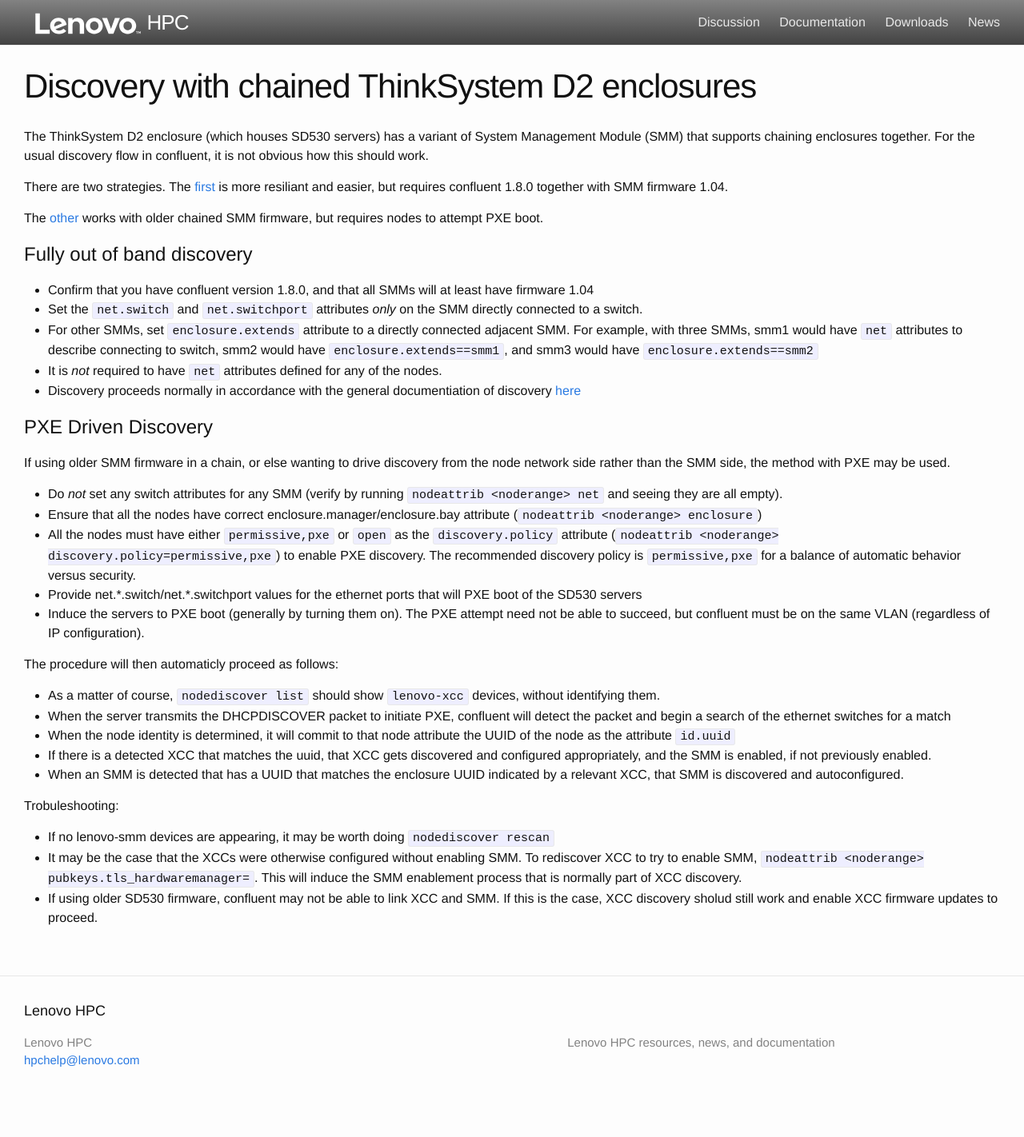
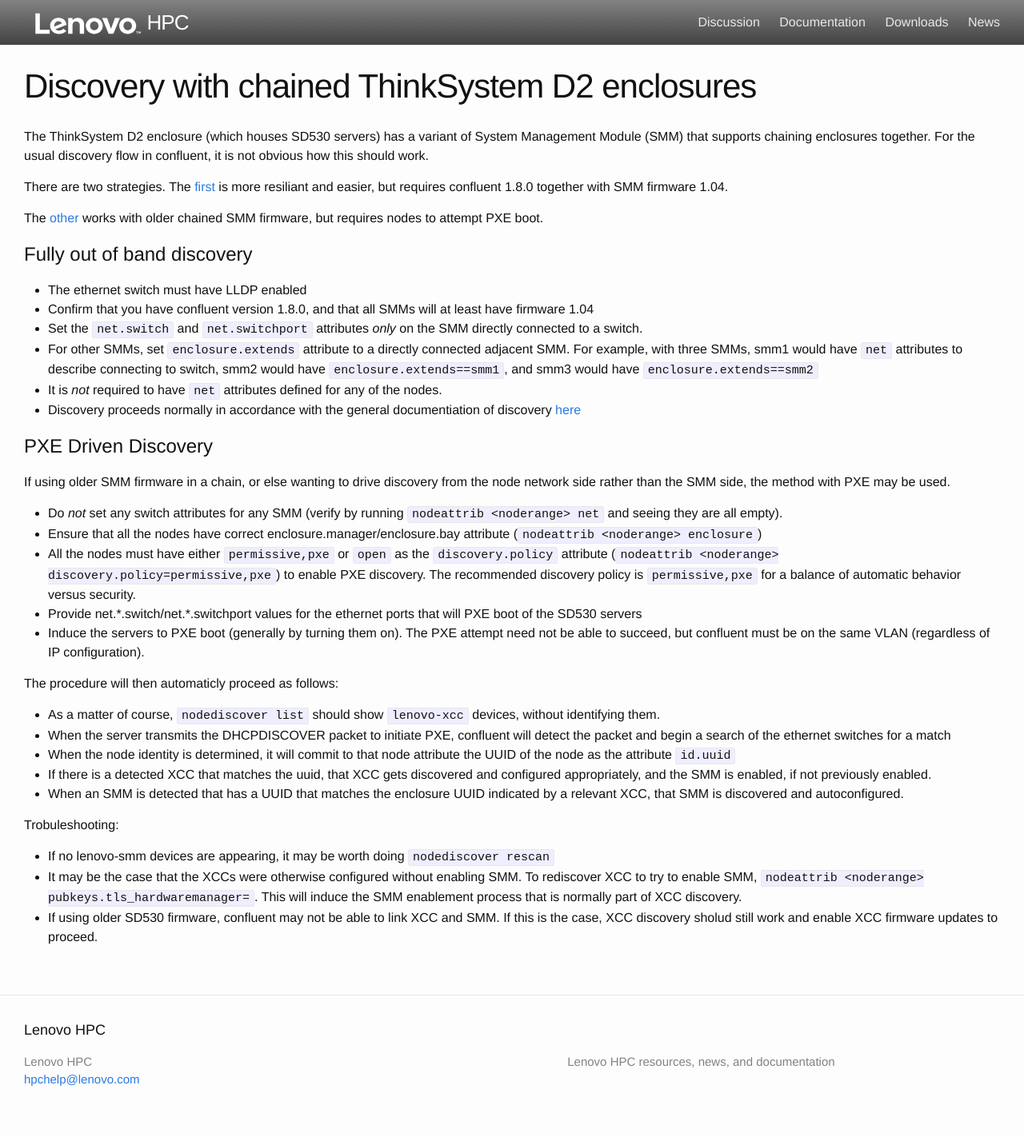
Before and after one commit to xcat2/confluent-docs, a Jekyll site: the page built from docs/chainedsmmdiscovery.md, in a window 1280 px wide. Shown: the whole page at 80% size. Built offline with Jekyll 4.4.1, drawn with Linux system fonts in a browser that asks for light colours; before the commit the page ends 1398 px from its top, so only the background shows below that.

Commit message:
Add LLDP dependency on switch config

```diff
--- a/docs/chainedsmmdiscovery.md
+++ b/docs/chainedsmmdiscovery.md
@@ -13,6 +13,7 @@
 
 # Fully out of band discovery
 
+* The ethernet switch must have LLDP enabled
 * Confirm that you have confluent version 1.8.0, and that all SMMs will at
   least have firmware 1.04
 * Set the `net.switch` and `net.switchport` attributes *only* on the SMM directly connected to a switch.
```
